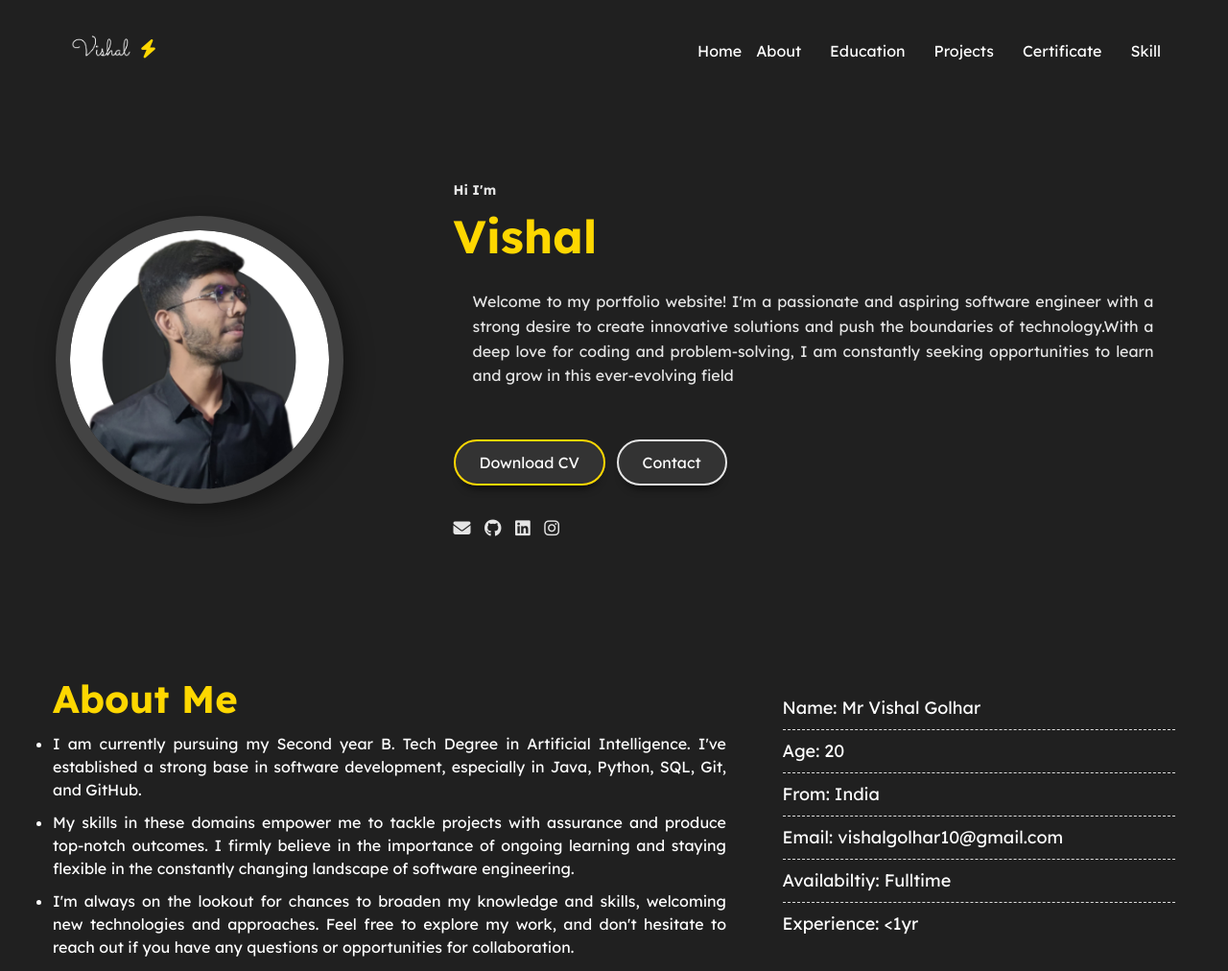
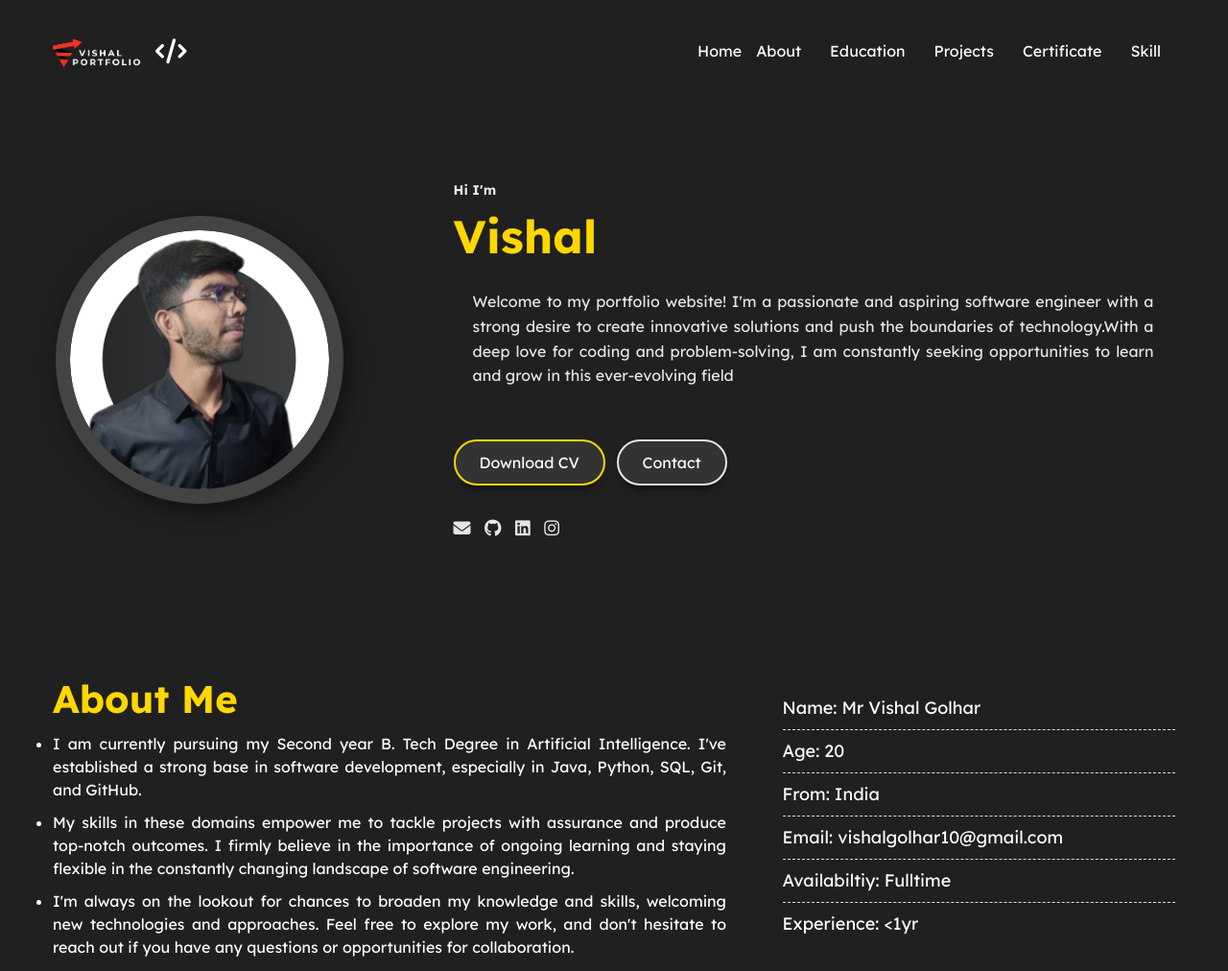
Before and after one commit to DPROY23/new1, a plain HTML site: page index.html in a window 1280 px wide. Shown: the top 1012 px of the page at 96% size. Drawn offline with nearby package versions, Linux system fonts and the light colour scheme.

Commit message:
Modify logo

```diff
--- a/index.html
+++ b/index.html
@@ -20,8 +20,8 @@
             <div class="header">
 
                 <a href="" class="logo">
-                    <img src="files/sign2.png" alt="" class="signature">
-                    <i class="fa fa-bolt"></i>
+                    <img src="files/sign3.png" alt="" class="signature">
+                    <i class="fa-solid fa-code"></i>
                 </a>
 
                 <ul class="navbar">
--- a/styles.css
+++ b/styles.css
@@ -163,9 +163,8 @@ body{
   font-size: 26px;
   font-weight: 700;
 }
-
 .logo .fa-bolt {
-  color: #fed700;
+  color: #fe5000;
   font-size: 19.5px;
   position: absolute;
   top: 47%;
```
Also changed, not shown: files/sign3.png (added), 1 other file.
